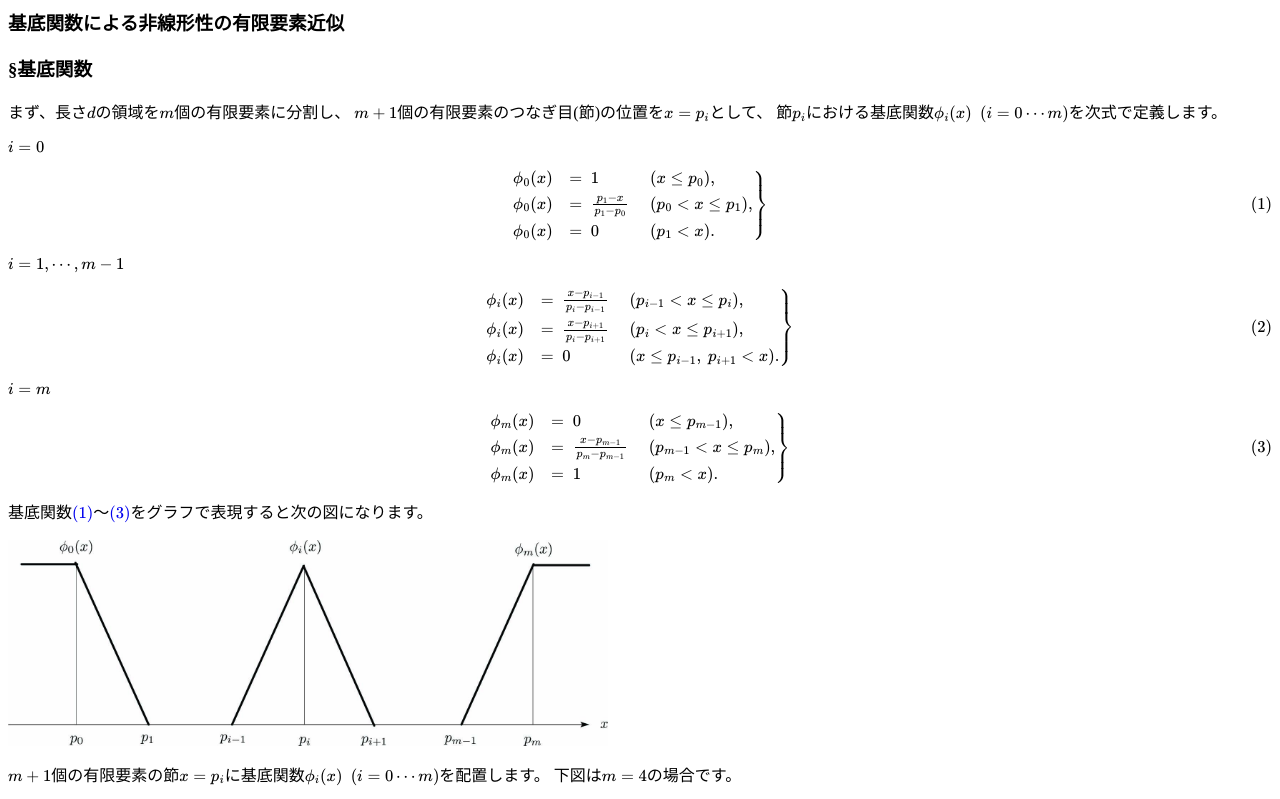
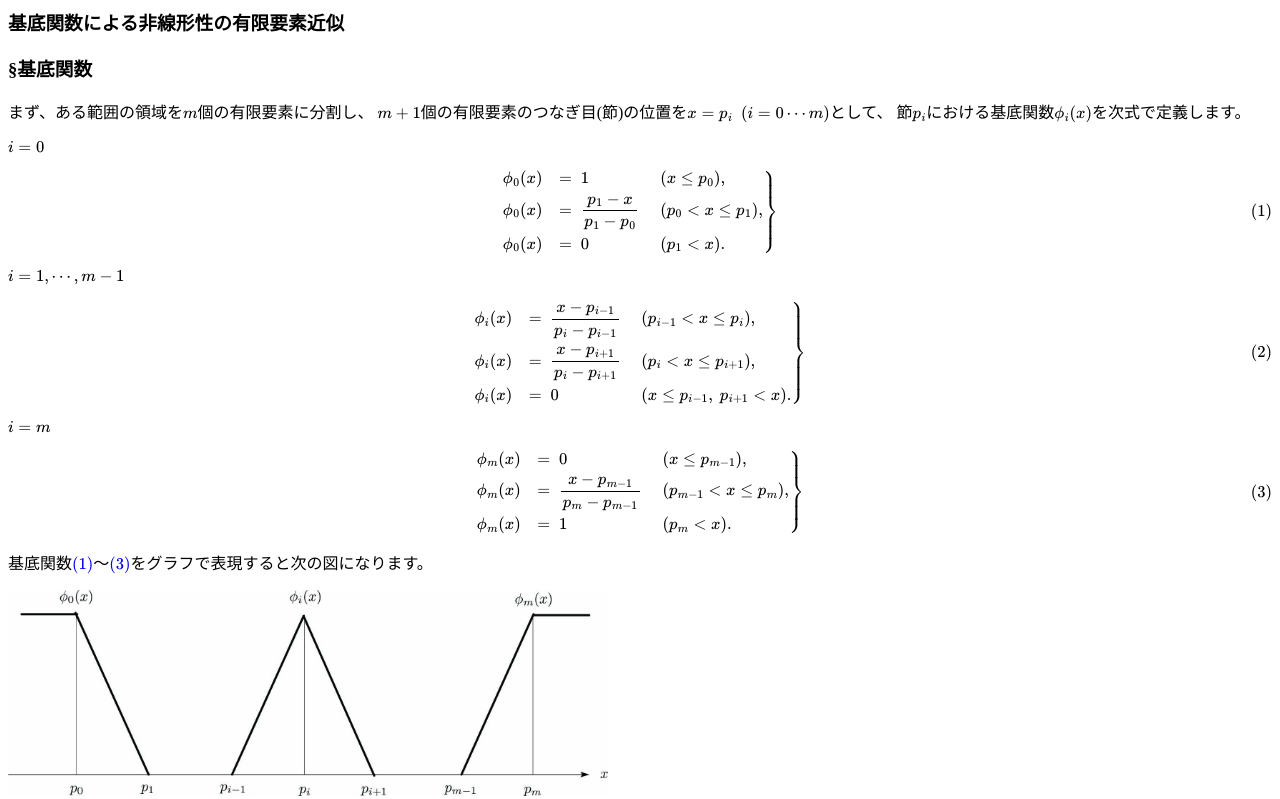
Before and after one commit to AoyamaKohbo/BasisFuncApprox, a plain HTML site: page index.html in a window 1280 px wide. Shown: the top 799 px of the page. Drawn offline with nearby package versions, Linux system fonts and the light colour scheme; some packages are replaced by stand-ins of ours.

Commit message:
Add files via upload

```diff
--- a/index.html
+++ b/index.html
@@ -20,15 +20,15 @@
   <body>
     <h3>基底関数による非線形性の有限要素近似</h3>
     <h3>§基底関数</h3>
-      <p>まず、長さ\(d\)の領域を\(m\)個の有限要素に分割し、
-        \(m+1\)個の有限要素のつなぎ目(節)の位置を\(x=p_i\)として、
-        節\(p_i\)における基底関数\(\phi_i(x)~~(i=0\cdots m)\)を次式で定義します。</p>
+      <p>まず、ある範囲の領域を\(m\)個の有限要素に分割し、
+        \(m+1\)個の有限要素のつなぎ目(節)の位置を\(x=p_i~~(i=0\cdots m)\)として、
+        節\(p_i\)における基底関数\(\phi_i(x)\)を次式で定義します。</p>
     <p>\(i=0\)</p>
     \begin{align}
       \left.
        \begin{array}{@{\,}rl}
         \phi_{0}(x)&=~1&~(x \le p_0),\\
-        \phi_{0}(x)&=~\frac{p_1-x}{p_1-p_0}&~(p_0 < x \le p_1),\\
+        \phi_{0}(x)&=~\displaystyle\frac{p_1-x}{p_1-p_0}&~(p_0 < x \le p_1),\\
         \phi_{0}(x)&=~0&~(p_1 < x).
        \end{array}
       \right\}  \label{eq:BaseFunc_1}
@@ -38,8 +38,8 @@
     \begin{align}
       \left.
        \begin{array}{@{\,}rll}
-        \phi_{i}(x)&=~\frac{x-p_{i-1}}{p_i-p_{i-1}}&~(p_{i-1} < x \le p_i),\\
-        \phi_{i}(x)&=~\frac{x-p_{i+1}}{p_{i}-p_{i+1}}&~(p_i < x \le p_{i+1}),\\
+        \phi_{i}(x)&=~\displaystyle\frac{x-p_{i-1}}{p_i-p_{i-1}}&~(p_{i-1} < x \le p_i),\\
+        \phi_{i}(x)&=~\displaystyle\frac{x-p_{i+1}}{p_{i}-p_{i+1}}&~(p_i < x \le p_{i+1}),\\
         \phi_{i}(x)&=~0&~(x \le p_{i-1},~p_{i+1} < x).
        \end{array}
       \right\}  \label{eq:BaseFunc}
@@ -50,7 +50,7 @@
       \left.
        \begin{array}{@{\,}rl}
         \phi_{m}(x)&=~0&~(x \le p_{m-1}),\\
-        \phi_{m}(x)&=~\frac{x-p_{m-1}}{p_m-p_{m-1}}&~(p_{m-1} < x \le p_m),\\
+        \phi_{m}(x)&=~\displaystyle\frac{x-p_{m-1}}{p_m-p_{m-1}}&~(p_{m-1} < x \le p_m),\\
         \phi_{m}(x)&=~1&~(p_m < x).
        \end{array}
       \right\}  \label{eq:BaseFunc_m}
```
